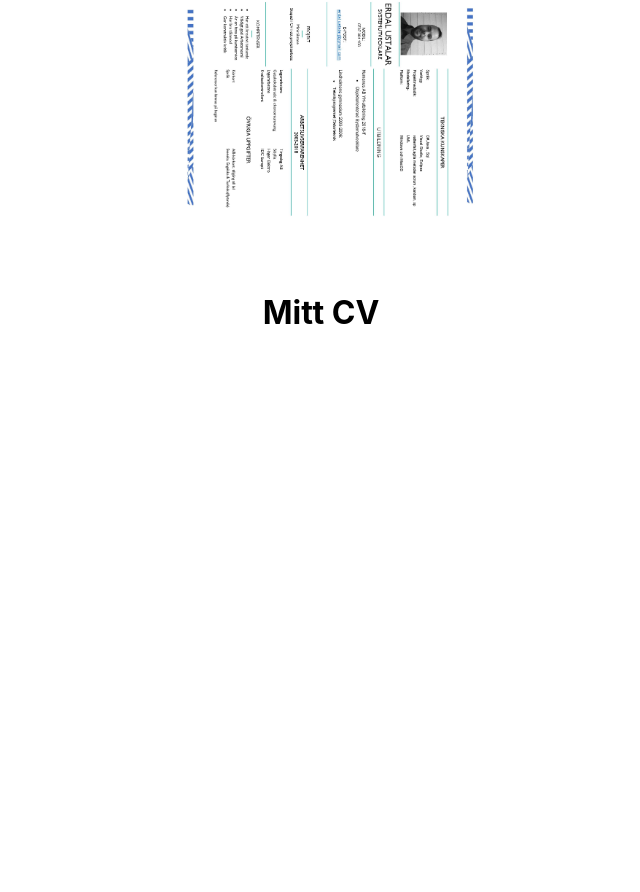
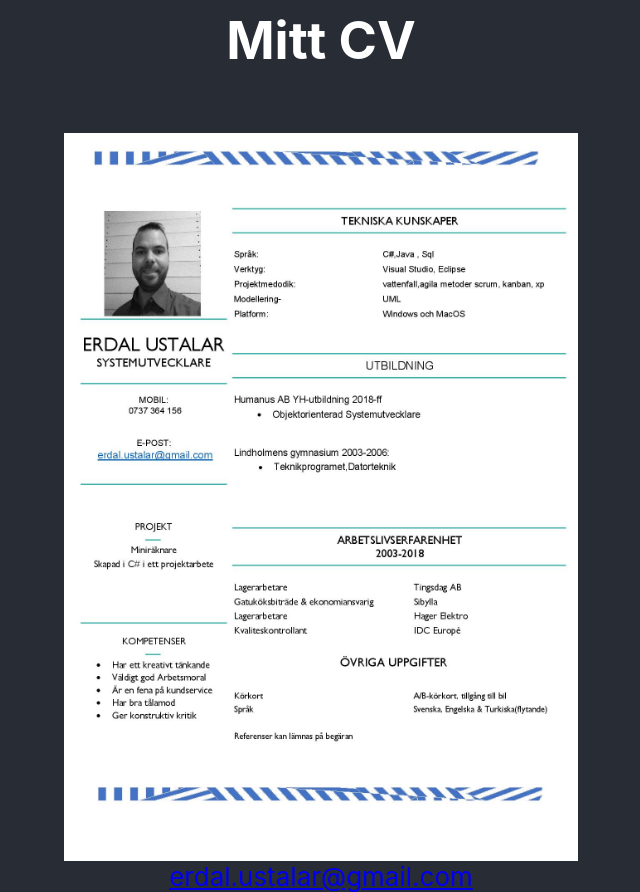
Before and after one commit to erdal-u/MyResume, a React (Create React App) app: page / in a window 1280 px wide. Shown: the part 134-1026 px from the top of the page, without its empty margins (319-959 px from the left). Before the commit the page ends 800 px from the top, so only its background shows below. Built offline with nearby package versions, Linux system fonts and the light colour scheme; the HTML template or start-up script is replaced by a standard one.

Commit message:
cv updaate

```diff
--- a/src/App.css
+++ b/src/App.css
@@ -3,7 +3,7 @@
 }
 
 .App-logo {
-  height: 40vmin;
+  height: 28em;
   pointer-events: none;
 }
 
@@ -27,12 +27,3 @@
 .App-link {
   color: #61dafb;
 }
-
-@keyframes App-logo-spin {
-  from {
-    transform: rotate(0deg);
-  }
-  to {
-    transform: rotate(360deg);
-  }
-}
--- a/src/App.js
+++ b/src/App.js
@@ -8,12 +8,15 @@ function App() {
   return (
     <div>
       <NavBar />
-      <div className="App">
-        <header>
+      <div>
+        <header className="App-header">
+          <p>
+            <h1>Mitt CV </h1>
+          </p>
           <img src={ErdalCv} className="App-logo" alt="ErdalCv" />
-          <p>
-            <h1> Mitt CV</h1>
-          </p>
+          <a href="https://erdal-u.github.io/myresume/">
+            erdal.ustalar@gmail.com
+          </a>
         </header>
       </div>
     </div>
```
